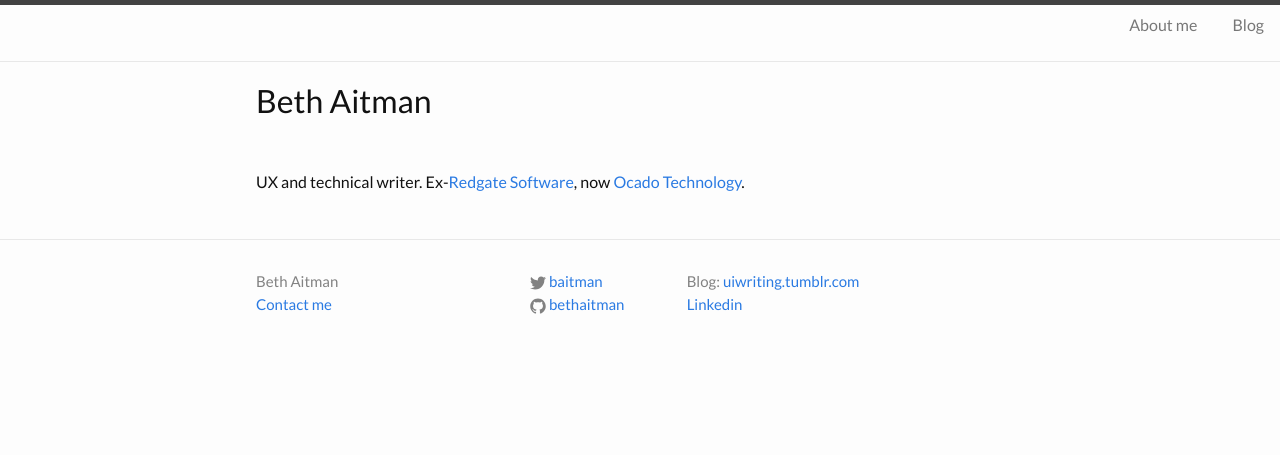
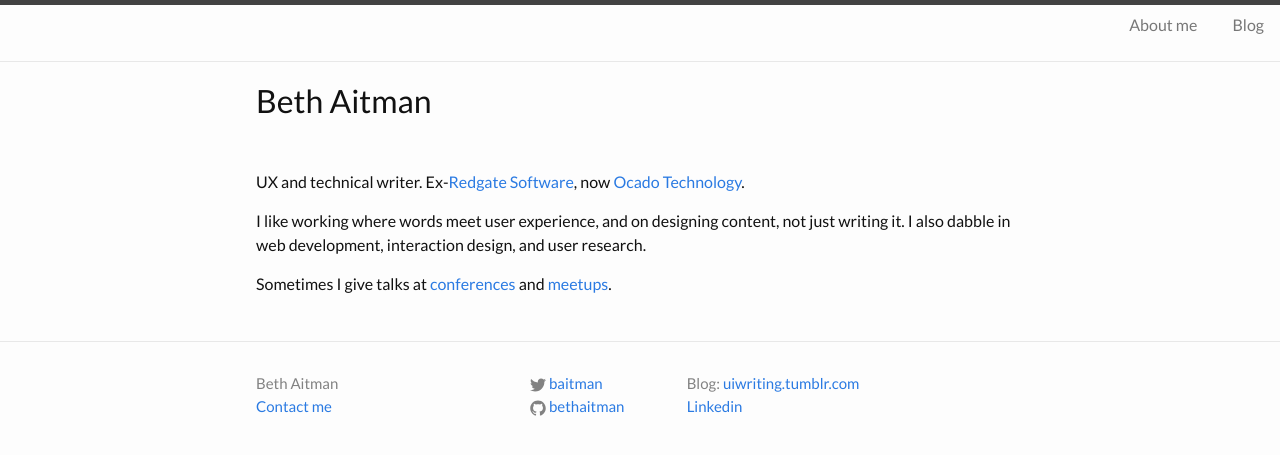
Before and after one commit to bethaitman/bethaitman.github.io, a Jekyll site: the page built from index.html, in a window 1280 px wide. Shown: the top 455 px of the page. Built offline with Jekyll 4.4.1, drawn with Linux system fonts in a browser that asks for light colours.

Commit message:
More info about me

```diff
--- a/index.html
+++ b/index.html
@@ -5,6 +5,10 @@ layout: default
 <div class="home">
 
 <p>UX and technical writer. Ex-<a href="http://www.red-gate.com/">Redgate Software</a>, now <a href="http://www.ocadotechnology.com/">Ocado Technology</a>.</p>
+
+<p>I like working where words meet user experience, and on designing content, not just writing it. I also dabble in web development, interaction design, and user research.</p>
+
+<p>Sometimes I give talks at <a href="https://www.youtube.com/watch?v=LemM9PHDX6w">conferences</a> and <a href="https://air.mozilla.org/before-the-docs-writing-for-user-interfaces/">meetups</a>.</p>
 
 <!--   <h1 class="page-heading">Posts</h1>
 
```
